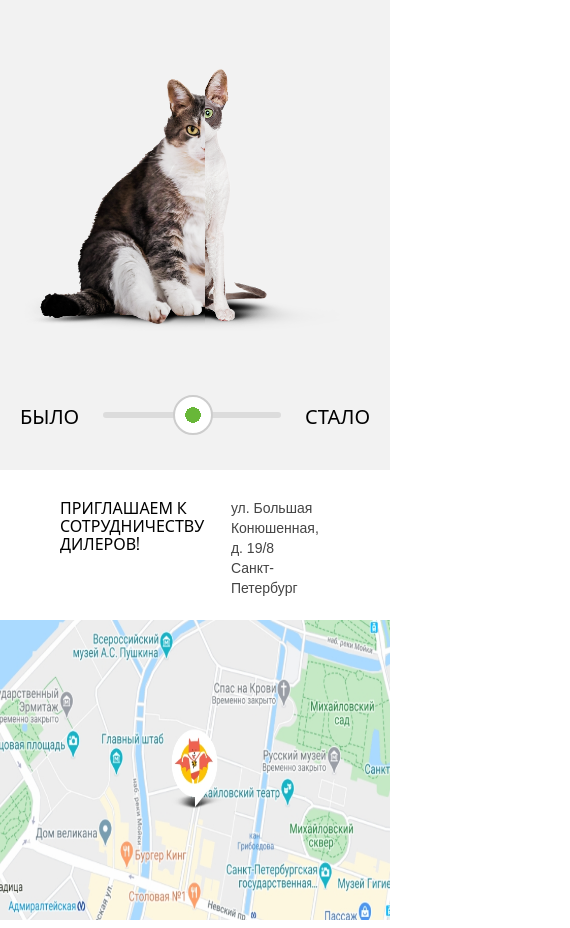
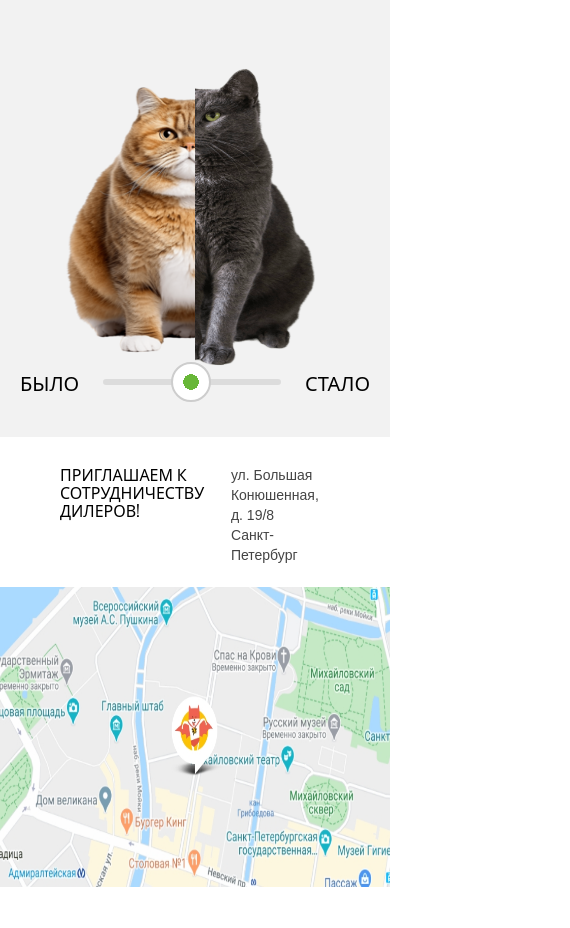
Before and after one commit to ulyalazutina/cat-food, a website built with webpack: page src/index.html in a window 390 px wide. Shown: the part 2063-2991 px from the top of the page, 570 px wide, since content can reach past the window. Built offline with nearby package versions, Linux system fonts and the light colour scheme.

Commit message:
Слайдер до/после

```diff
--- a/src/index.html
+++ b/src/index.html
@@ -136,11 +136,10 @@
             </div>
           </div>
           <div class="example__container center">
-            <img
-              class="example__img"
-              src="./img/image_cat_desktop.png"
-              alt=""
-            />
+            <div class="example__slider-box">
+              <img class="example__slider-img example__slider-img--fat" src="./img/fat_cat.png" alt="">
+              <img class="example__slider-img example__slider-img--thin" src="./img/cat.png" alt="">
+            </div>
             <div class="example__wrapper">
               <span>было</span>
               <input
@@ -148,7 +147,7 @@
                 value="50"
                 min="1"
                 max="100"
-                step="10"
+                step="1"
                 type="range"
                 name=""
                 id=""
@@ -196,7 +195,6 @@
               <clipPath id="clip2403_684">
                 <rect
                   id="icon_vkontakte"
-                  rx="-0.500000"
                   width="29.000000"
                   height="21.000000"
                   transform="translate(0.500000 0.500000)"
@@ -207,7 +205,6 @@
             </defs>
             <rect
               id="icon_vkontakte"
-              rx="-0.500000"
               width="29.000000"
               height="21.000000"
               transform="translate(0.500000 0.500000)"
@@ -238,7 +235,6 @@
               <clipPath id="clip2403_686">
                 <rect
                   id="icon_instagram"
-                  rx="-0.500000"
                   width="22.000000"
                   height="22.000000"
                   transform="translate(0.500000 0.500000)"
@@ -249,7 +245,6 @@
             </defs>
             <rect
               id="icon_instagram"
-              rx="-0.500000"
               width="22.000000"
               height="22.000000"
               transform="translate(0.500000 0.500000)"
@@ -280,7 +275,6 @@
               <clipPath id="clip2403_688">
                 <rect
                   id="icon_facebook"
-                  rx="-0.400000"
                   width="27.200001"
                   height="32.200001"
                   transform="translate(0.400000 0.400000)"
@@ -291,7 +285,6 @@
             </defs>
             <rect
               id="icon_facebook"
-              rx="-0.400000"
               width="27.200001"
               height="32.200001"
               transform="translate(0.400000 0.400000)"
--- a/src/js/burger.js
+++ b/src/js/burger.js
@@ -1,10 +1,12 @@
 const burgerBtn = document.querySelector('.burger-menu');
 const navElements = document.querySelector('.header__nav');
+const window = document.querySelector('body');
 
 
 export const handleBurgerClick = () => {
     burgerBtn.addEventListener('click', () => {
         burgerBtn.classList.toggle('open');
+        window.classList.toggle('hidden');
         navElements.classList.toggle('open');
     })
 }
--- a/src/js/catalog.js
+++ b/src/js/catalog.js
@@ -1 +1,4 @@
 import '../styles/style.sass';
+import { handleBurgerClick } from './burger';
+
+handleBurgerClick()
--- a/src/js/index.js
+++ b/src/js/index.js
@@ -1,4 +1,6 @@
 import '../styles/style.sass';
 import { handleBurgerClick } from './burger';
+import { handleSlider } from './slider';
 
 handleBurgerClick()
+handleSlider()
--- a/src/js/program.js
+++ b/src/js/program.js
@@ -1 +1,4 @@
 import '../styles/style.sass';
+import { handleBurgerClick } from './burger';
+
+handleBurgerClick()
--- /dev/null
+++ b/src/js/slider.js
@@ -0,0 +1,12 @@
+const inputElements = document.querySelector('.example__range');
+const imgFat = document.querySelector('.example__slider-img--fat');
+const imgThin = document.querySelector('.example__slider-img--thin');
+
+export const handleSlider = () => {
+    inputElements.addEventListener('input', (e) => {
+      let valueRange = e.target.value
+      let oppositeValueRange = 100 - valueRange;
+      imgFat.style.clipPath = `inset(0 ${oppositeValueRange}% 0 0)`
+      imgThin.style.clipPath = `inset(0 0 0 ${valueRange}%)`
+    })
+}
--- a/src/styles/adaptive.sass
+++ b/src/styles/adaptive.sass
@@ -68,9 +68,14 @@
         padding-right: 110px
     .example__container
         padding-left: 110px
+        height: 520px
     .other__subtitle
         width: 170px
-
+    .example__slider-img
+        width: 50%
+        height: 450px
+        top: -19rem
+        left: 25%
 @media (max-width: 1179px)
     .catalog
         gap: 20px
@@ -199,7 +204,7 @@
     .burger-menu
         display: block
     .header__nav
-        visibility: hidden
+        display: none
         &::before
             content: ''
             display: block
@@ -266,6 +271,7 @@
     .subtitle
         font-size: 30px
         line-height: 30px
+
 @media (max-width: 600px)
     .top__img
         width: 450px
@@ -309,6 +315,14 @@
             width: 100%
             justify-content: center
             padding: 20px 0
+    .example__slider-box
+        height: 400px
+    .example__slider-img
+        top: 0
+        left: 0
+        margin: 0 auto
+        height: 100%
+        width: 70%
 
 @media (max-width: 556px)
     .works__item
@@ -549,6 +563,12 @@
             font-size: 16px
         &__text
             font-size: 14px
+    .example__slider-img
+        width: 100%
+    .example__slider-box
+        height: 300px
+    .example__container
+        height: 100%
 
 
 @media (max-width: 400px)
--- a/src/styles/main.sass
+++ b/src/styles/main.sass
@@ -17,6 +17,8 @@ body
     color: #000000
     font-size: 16px
 
+body.hidden
+    overflow: hidden
 button
     cursor: pointer
 
--- a/src/styles/style.sass
+++ b/src/styles/style.sass
@@ -41,7 +41,8 @@
             font-size: 25px
             padding: 15px 0
 
-
+    &__nav.open>body
+        overflow: hidden
 
     &__link
         @include font(30px, 400, $lignt-color-text, 20px)
@@ -254,7 +255,21 @@
     &__inner
             display: grid
             justify-items: center
-
+    &__slider-box
+        width: 100%
+        position: relative
+    &__slider-img
+        width: 100%
+        height: 536px
+        position: absolute
+        top: -25rem
+        left: 0
+        bottom: 0
+        right: 0
+        &--fat
+            clip-path: inset(0 50% 0 0)
+        &--thin
+            clip-path: inset(0 0 0 50%)
 .map
     position: relative
     &__wrapper
```
Also changed, not shown: src/img/cat.png (added), src/img/fat-cat.png (added), src/img/fat_cat.png (added).
